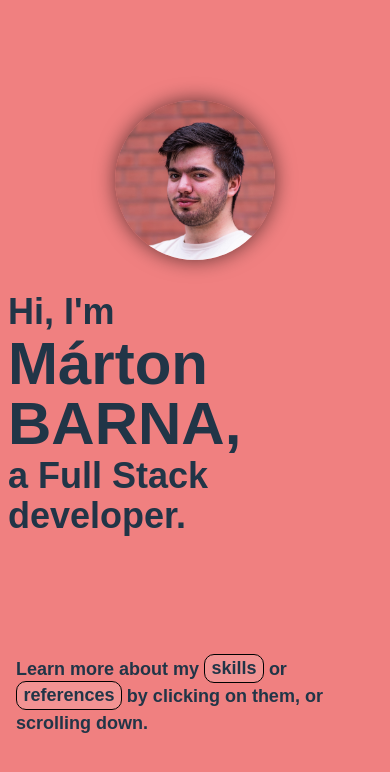
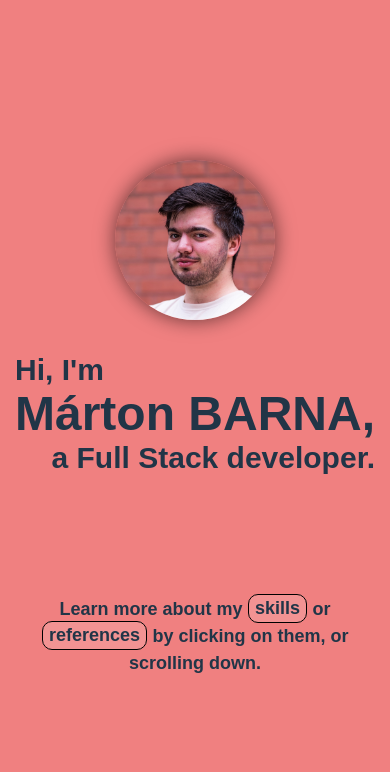
Before and after one commit to BrownieMaar/BrownieMaar, a Next.js app: page / in a window 390 px wide. Shown: the top 772 px of the page. Built offline with nearby package versions, Linux system fonts and the light colour scheme.

Commit message:
ADD: frontend fixes

```diff
--- a/app/globals.css
+++ b/app/globals.css
@@ -81,12 +81,6 @@ body {
   justify-content: center;
 }
 
-.contact-card > .column-flex {
-  display: flex;
-  flex-direction: column;
-  gap: 2px;
-  align-items: flex-start;
-}
 .contact-card > .column-flex > * {
   margin: 0;
 }
--- a/app/layout.tsx
+++ b/app/layout.tsx
@@ -13,9 +13,9 @@ export default function RootLayout({
 }>) {
   return (
     <html lang="en">
-      <body>
-        {children}
-      </body>
+        <body>
+          {children}
+        </body>
     </html>
   );
 }
--- a/app/page.tsx
+++ b/app/page.tsx
@@ -9,7 +9,7 @@ export default function Home() {
       <Skills />
       <Platforms />
       <div className='card'>
-        <h2 className="text-6xl font-bold">Thanks for checking me out!</h2>
+        <h2 className="text-5xl md:text-6xl font-bold text-center">Thanks for checking me out!</h2>
       </div>
     </div>
   );
--- a/components/Skills.tsx
+++ b/components/Skills.tsx
@@ -53,6 +53,6 @@ export default function Skills() {
                 )}
 
         </div>
-        <div className='skill-text'><span>My skills include </span><span className='skillspan'>{currentSkill}.</span></div>
+        <div className='skill-text'><span>My skills include </span><span className='skillspan text-center'>{currentSkill}.</span></div>
     </div>
 }
--- a/components/Welcome.tsx
+++ b/components/Welcome.tsx
@@ -5,19 +5,19 @@ export default function Welcome() {
     const scrollToId = (e: React.MouseEvent<HTMLAnchorElement>): void => {
         e.preventDefault();
         const id = e.currentTarget.getAttribute("href");
-        id && document.querySelector(id)!.scrollIntoView({ behavior: "smooth" })
+        id && document.querySelector(id)?.scrollIntoView({ behavior: "smooth" })
     }
 
     return <div className='card red welcome'>
         <div className='contact-card'>
             <img src="./headshot.jpg" alt="Headshot of Márton Barna" />
             <div className='flex flex-col gap-0.5 items-start justify-between'>
-                <p className="text-4xl font-bold">Hi, I&apos;m</p>
-                <h1 className="text-6xl font-bold">Márton BARNA,</h1>
-                <p className="text-4xl font-bold self-end">a Full Stack developer.</p>
+                <p className="text-3xl sm:text-4xl font-bold">Hi, I&apos;m</p>
+                <h1 className="text-5xl sm:text-6xl font-bold text-center">Márton BARNA,</h1>
+                <p className="text-3xl sm:text-4xl font-bold self-end">a Full Stack developer.</p>
             </div>
         </div>
-        <div className="jumpto">
+        <div className="jumpto text-center">
             Learn more about
             my <a href="#skillpage" className="jump"
                 onClick={(e) => scrollToId(e)}>skills</a> or <a href="#platforms" className="jump"
```
Also changed, not shown: 1 other file (tests, documents, lock files or other folders).
